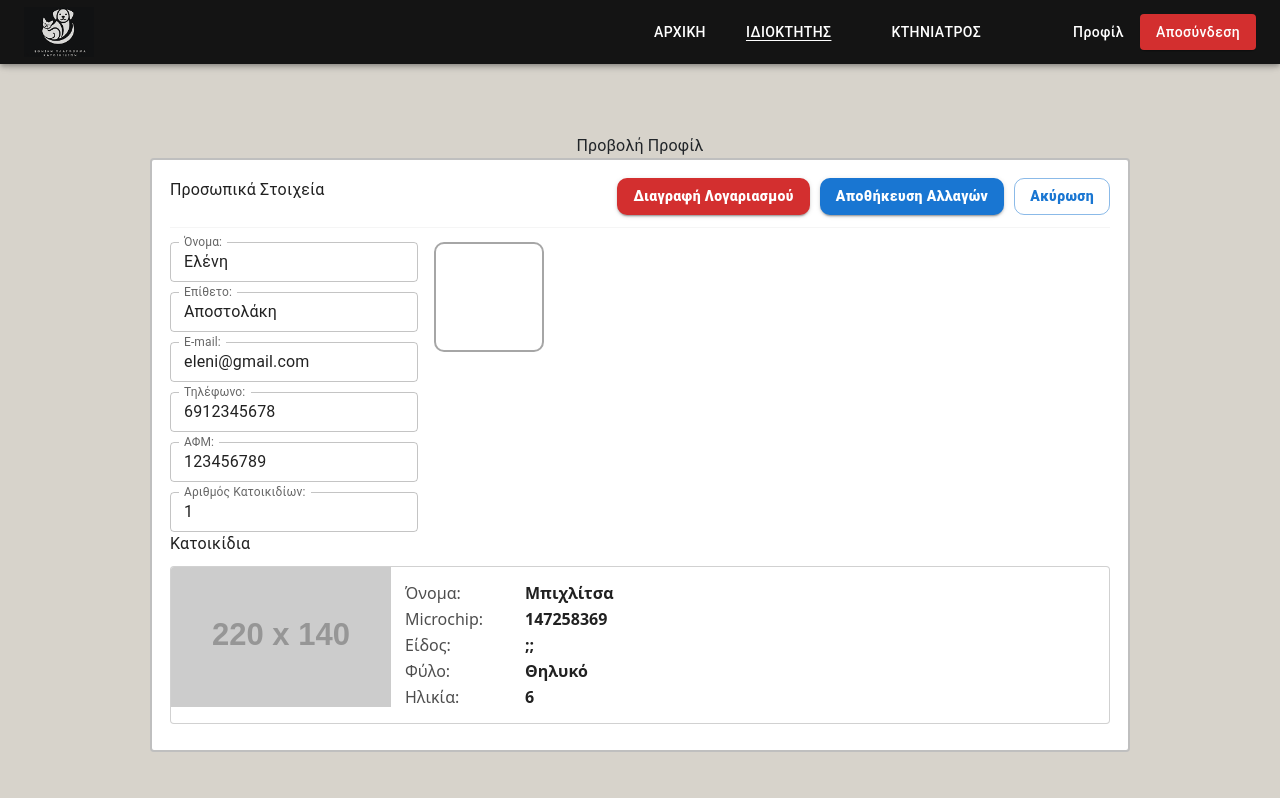
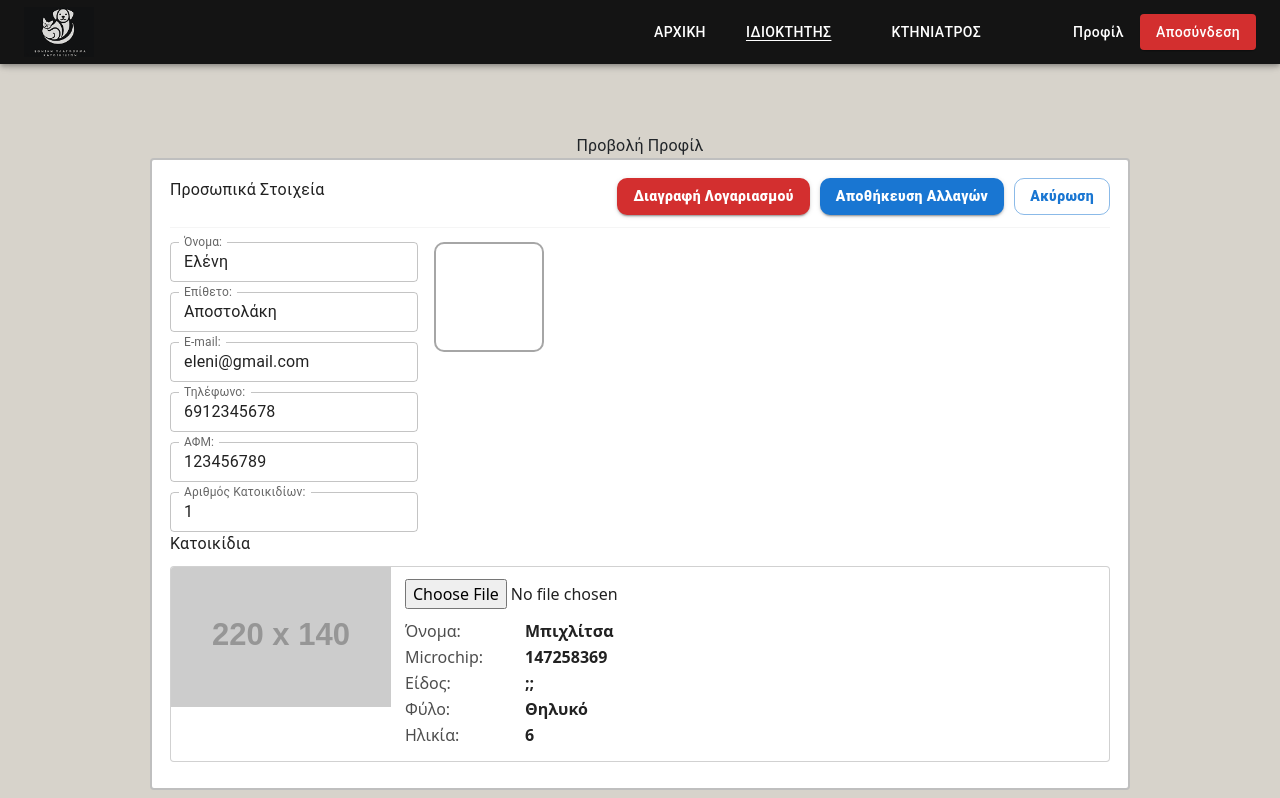
Before and after one commit to MerApost/Website-PetHealth, a React (Create React App) app: page /owner/profile/edit in a window 1280 px wide. Shown: the top 798 px of the page. Built offline with nearby package versions, Linux system fonts and the light colour scheme; data requests are answered from the project's data file; sample sign-in values are in the browser's storage; some icons are missing.

Commit message:
foto gia pets

```diff
--- a/src/pages/Owner/OwnerProfileEdit.js
+++ b/src/pages/Owner/OwnerProfileEdit.js
@@ -54,6 +54,20 @@ export default function OwnerProfileEdit() {
     };
 
     const onDeletePet = (id) => setPets((prev) => prev.filter((p) => p.id !== id));
+
+    const onPetPhotoChange = (petId) => (e) => {
+    const file = e.target.files?.[0];
+    if (!file) return;
+
+    const reader = new FileReader();
+    reader.onload = () => {
+      const base64 = String(reader.result || "");
+      setPets((prev) =>
+        prev.map((p) => (p.id === petId ? { ...p, photo: base64 } : p))
+      );
+    };
+    reader.readAsDataURL(file);
+    };
 
     const onSave = async (e) => {
         e.preventDefault();
@@ -145,10 +159,19 @@ export default function OwnerProfileEdit() {
                 alt={p.name}
                 className="pet-img"
               />
+
               <CardContent className="pet-content">
                 <IconButton className="pet-delete" onClick={() => onDeletePet(p.id)}>
                   <DeleteIcon />
                 </IconButton>
+
+                <div style={{ marginBottom: 10 }}>
+                  <input
+                    type="file"
+                    accept="image/*"
+                    onChange={onPetPhotoChange(p.id)}
+                  />
+                </div>
 
                 <div className="pet-row"><span>Όνομα:</span><b>{p.name}</b></div>
                 <div className="pet-row"><span>Microchip:</span><b>{p.microchip}</b></div>
```
